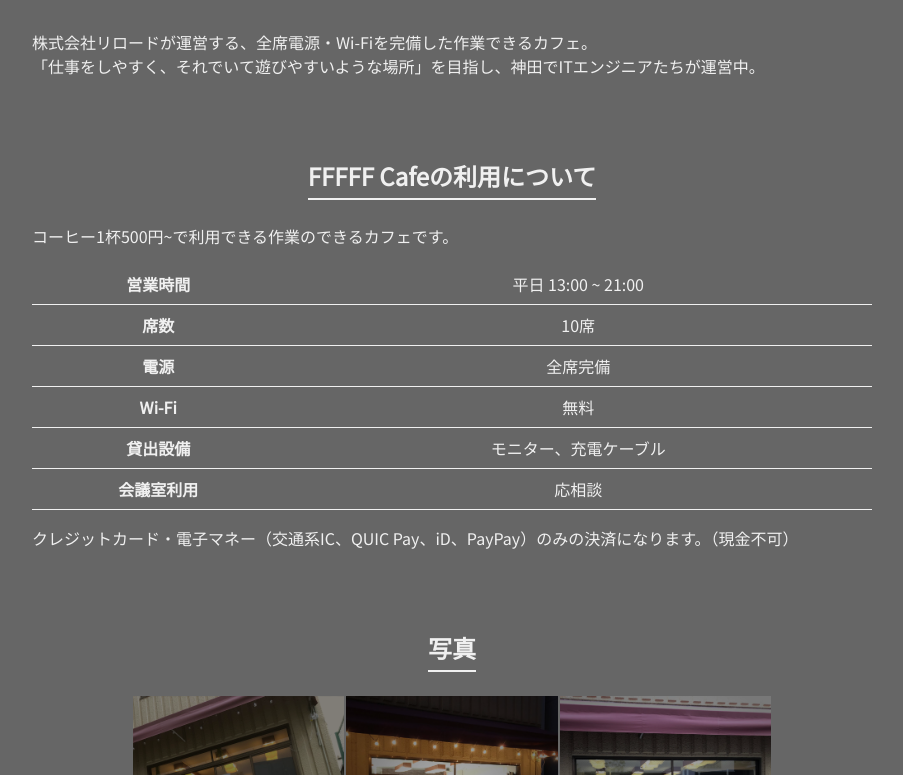
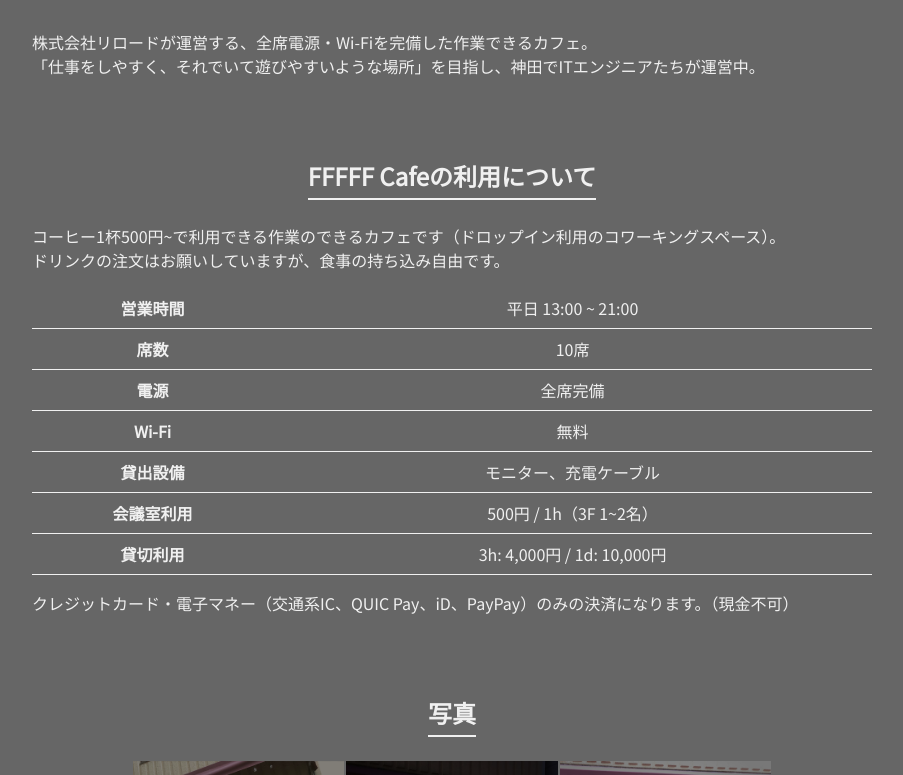
Before and after one commit to fffff-cafe/fffff-cafe.com, a Next.js app: page / in a window 1280 px wide. Shown: the part 402-1177 px from the top of the page, without its empty margins (188-1091 px from the left). Built offline with nearby package versions, Linux system fonts and the light colour scheme; no server answers.

Commit message:
Modify system

```diff
--- a/components/concept-section.tsx
+++ b/components/concept-section.tsx
@@ -7,7 +7,8 @@ const ConceptSection = (): ReactElement => {
       <Section>
         <p>
           株式会社リロードが運営する、全席電源・Wi-Fiを完備した作業できるカフェ。
-          <br />
+        </p>
+        <p>
           「仕事をしやすく、それでいて遊びやすいような場所」を目指し、神田でITエンジニアたちが運営中。
         </p>
       </Section>
--- a/components/system-section.tsx
+++ b/components/system-section.tsx
@@ -20,7 +20,11 @@ const SystemSection = (): ReactElement => {
     <>
       <Section>
         <SectionTitle>FFFFF Cafeの利用について</SectionTitle>
-        <p>コーヒー1杯500円~で利用できる作業のできるカフェです。</p>
+        <p>
+          コーヒー1杯500円~で利用できる作業のできるカフェです（ドロップイン利用のコワーキングスペース）。
+          <br />
+          ドリンクの注文はお願いしていますが、食事の持ち込み自由です。
+        </p>
         <Table>
           <tbody>
             <tr>
@@ -45,7 +49,11 @@ const SystemSection = (): ReactElement => {
             </tr>
             <tr>
               <th>会議室利用</th>
-              <td>応相談</td>
+              <td>500円 / 1h（3F 1~2名）</td>
+            </tr>
+            <tr>
+              <th>貸切利用</th>
+              <td>3h: 4,000円 / 1d: 10,000円</td>
             </tr>
           </tbody>
         </Table>
```
